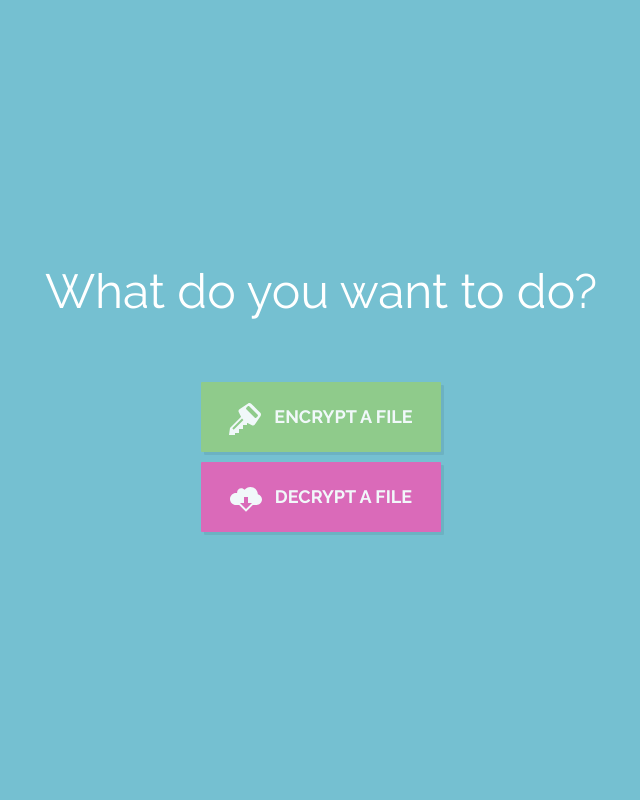
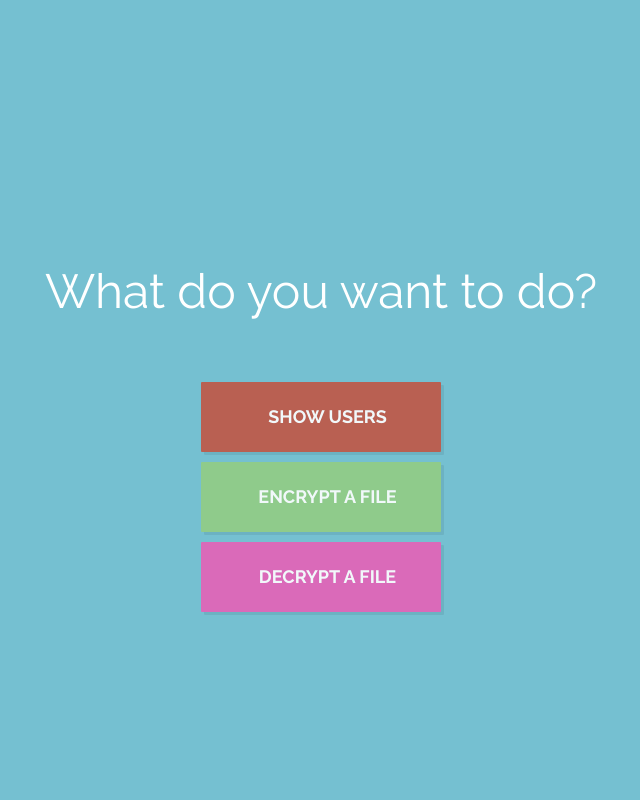
Before and after one commit to steefmeister/CryptoMaster1, a PHP site: page / in a window 1280 px wide. Shown: the whole page, without its empty margins (319-959 px from the left). Run offline with PHP 8.4, Linux system fonts and the light colour scheme; some libraries are stand-ins or nearby versions.

Commit message:
button show

```diff
--- a/Assets/css/style.css
+++ b/Assets/css/style.css
@@ -156,9 +156,7 @@ body.decrypt .if-decrypt{
 
 .button::before{
 	content:'';
-	background: url(../img/icons.svg) no-repeat;
 	display: inline-block;
-	width: 32px;
 	height: 32px;
 	vertical-align: middle;
 	padding-right: 13px;
--- a/index.html
+++ b/index.html
@@ -21,6 +21,7 @@
     <div id="step1">
         <div class="content">
             <h1>What do you want to do?</h1>
+            <a class="button red">Show users</a>
             <a class="button encrypt green">Encrypt a file</a>
             <a class="button decrypt magenta">Decrypt a file</a>
         </div>
```
